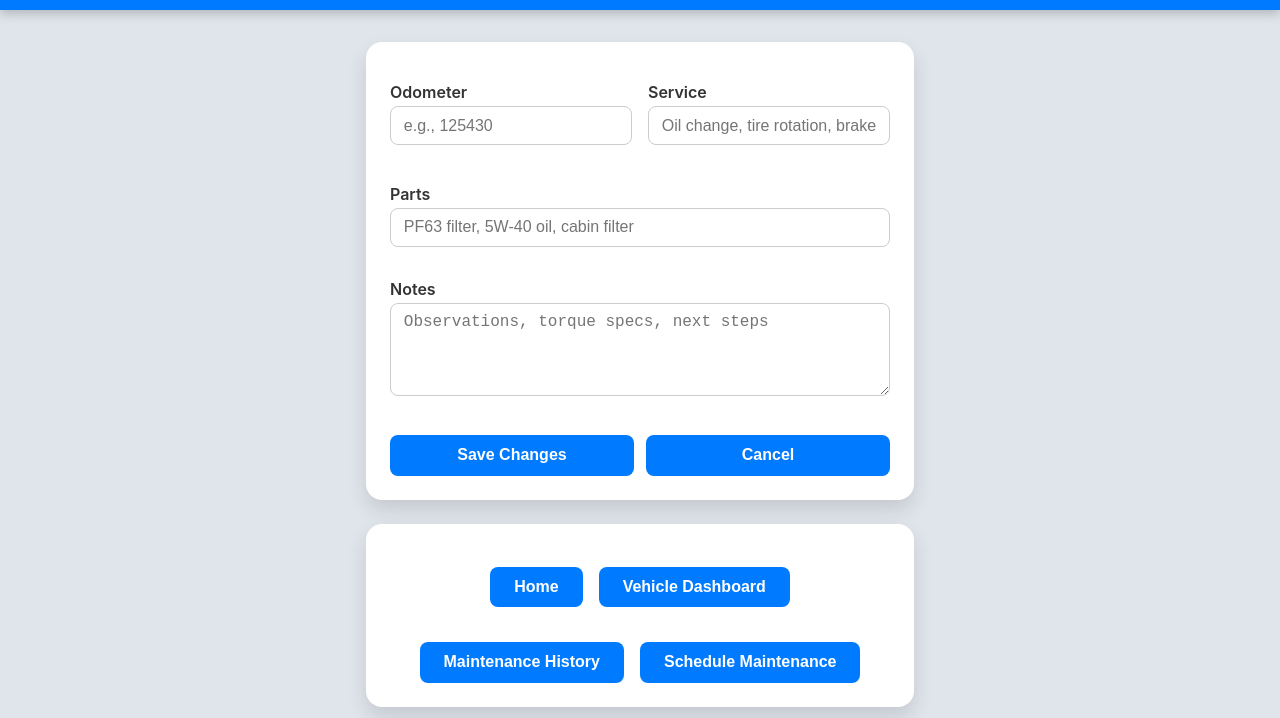
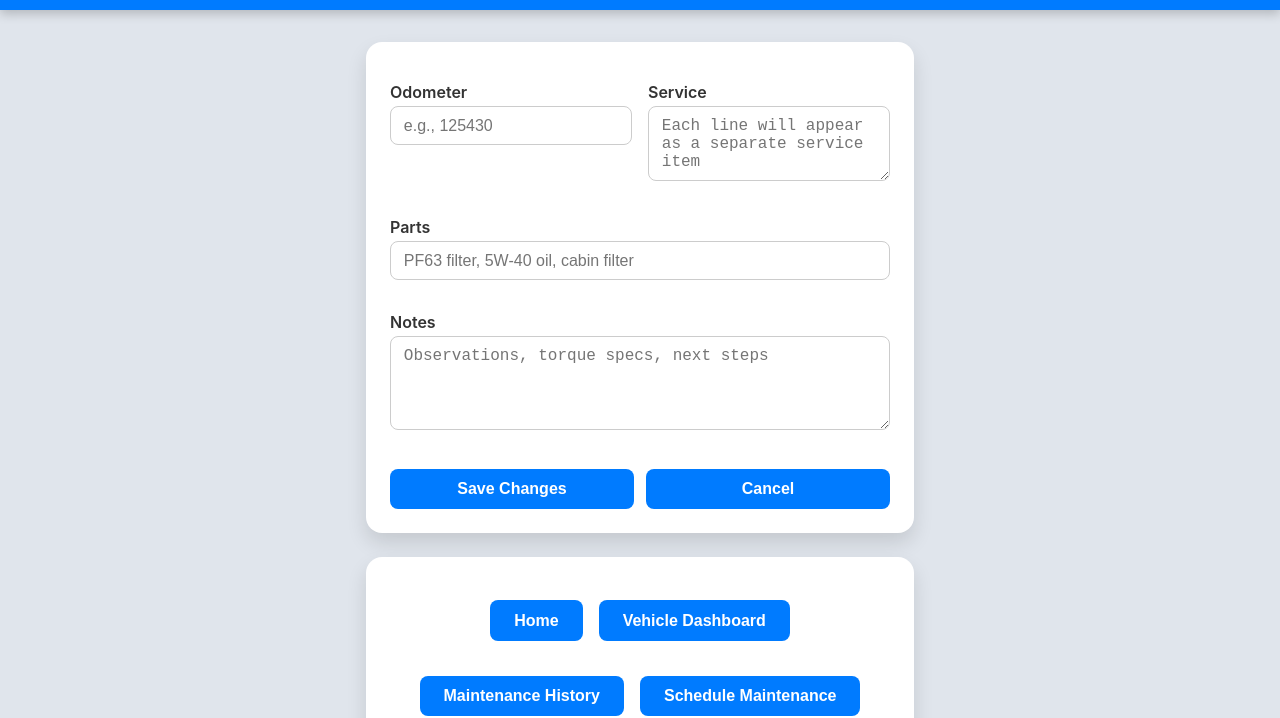
Before and after one commit to woodsgarage/maintenance, a plain HTML site: page edit-maintenance.html in a window 1280 px wide. Shown: the part 93-811 px from the top of the page. Drawn offline with Linux system fonts and the light colour scheme.

Commit message:
Update edit-maintenance.html

```diff
--- a/edit-maintenance.html
+++ b/edit-maintenance.html
@@ -95,14 +95,14 @@
         <!-- Service -->
         <div>
           <label for="service">Service</label>
-          <input
-            type="text"
+          <textarea
+            id="service"
             name="service"
-            id="service"
+            rows="3"
+            placeholder="Each line will appear as a separate service item"
             required
-            maxlength="120"
-            placeholder="Oil change, tire rotation, brake service"
-          >
+          ></textarea>
+
         </div>
 
         <!-- Parts -->
```
